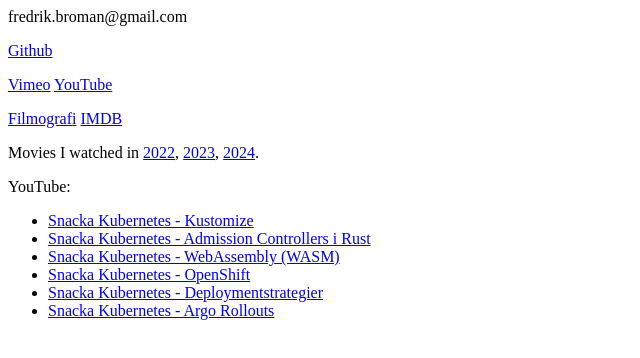
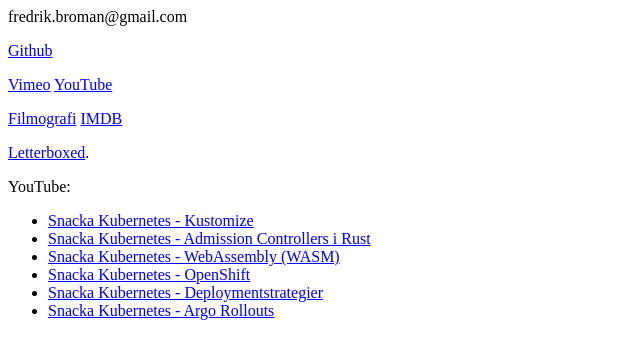
Before and after one commit to bromaniac/bromaniac.github.io, a plain HTML site: page index.html in a window 1280 px wide. Shown: the whole page, without its empty margins (0-640 px from the left). Drawn offline with Linux system fonts and the light colour scheme.

Commit message:
Add Letterboxed

```diff
--- a/index.html
+++ b/index.html
@@ -10,7 +10,7 @@
 <a href="filmografi.html">Filmografi</a> <a href="https://www.imdb.com/name/nm0111282/?ref_=fn_al_nm_1">IMDB</a>
 </p>
 <p>
-    Movies I watched in <a href="movies22.html"> 2022</a>, <a href="movies23.html">2023</a>, <a href="movies24.html">2024</a>.
+    <a href="https://letterboxd.com/ensrettet/films/diary/">Letterboxed</a>.
 </p>
 <p>
     YouTube:
```
